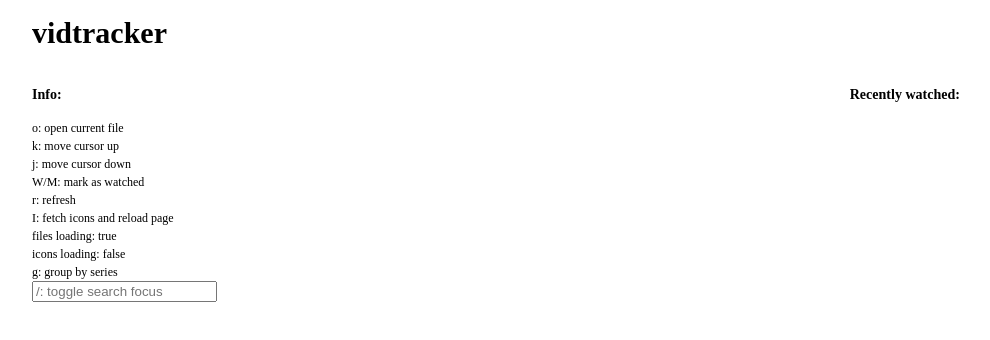
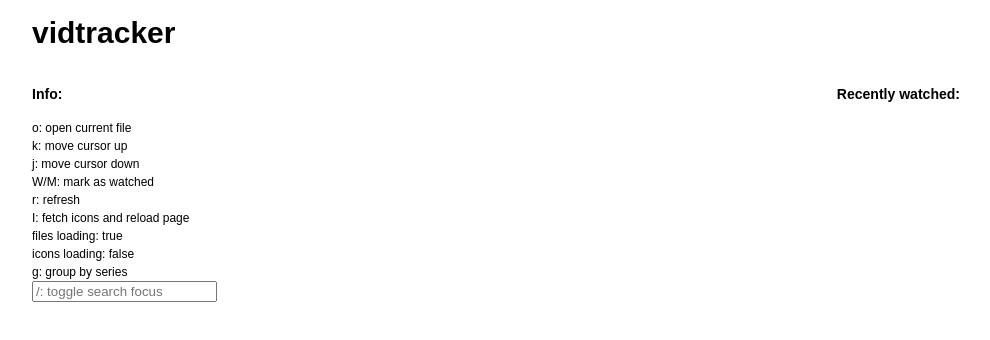
Before and after one commit to justinwoo/vt2, a website: page index.html in a window 1280 px wide. Shown: the whole page, without its empty margins (144-1134 px from the left). Drawn offline with Linux system fonts and the light colour scheme; no server answers.

Commit message:
fix font

```diff
--- a/index.html
+++ b/index.html
@@ -71,7 +71,7 @@
   }
 
   body {
-    font-family: "sans-serif";
+    font-family: sans-serif;
     font-size: 15px;
     max-width: 960px;
     margin: auto;
```
